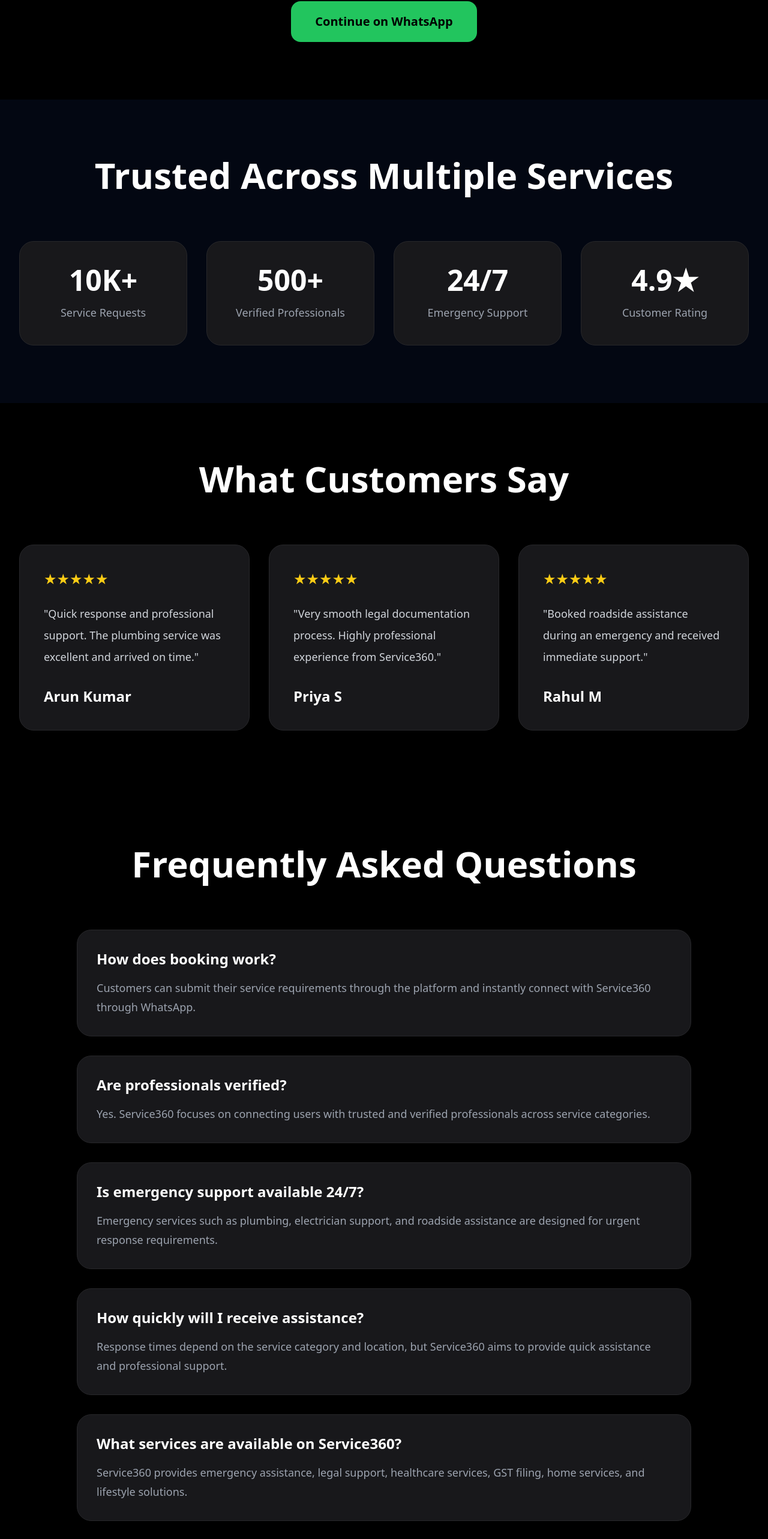
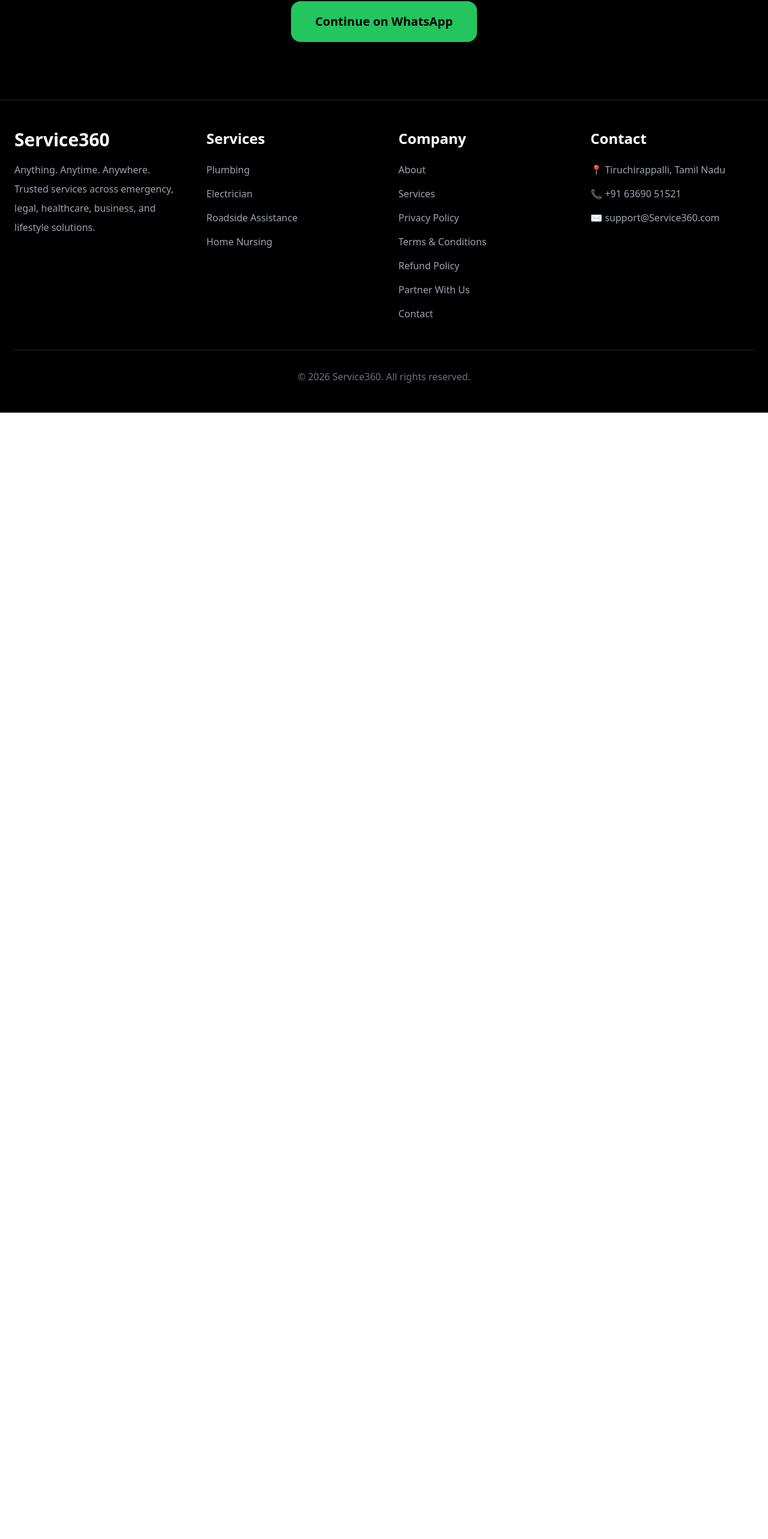
Before and after one commit to service-360/service360-website, a Next.js app: page / in a window 1280 px wide. Shown: the part 3729-6295 px from the top of the page at 60% size. After the commit the page ends 4417 px from the top, so only its background shows below. Built offline with nearby package versions, Linux system fonts and the light colour scheme.

Commit message:
Add partner with us page

```diff
--- a/app/page.js
+++ b/app/page.js
@@ -408,251 +408,6 @@
 
       </section>
 
-      {/* Stats Section */}
-      <section className="px-8 py-24 bg-gray-950">
-
-        <div className="max-w-7xl mx-auto">
-
-          <h2 className="text-5xl md:text-6xl font-bold text-center mb-20">
-            Trusted Across Multiple Services
-          </h2>
-
-          <div className="grid md:grid-cols-4 gap-8">
-
-            {[
-              {
-                number: "10K+",
-                label: "Service Requests"
-              },
-
-              {
-                number: "500+",
-                label: "Verified Professionals"
-              },
-
-              {
-                number: "24/7",
-                label: "Emergency Support"
-              },
-
-              {
-                number: "4.9★",
-                label: "Customer Rating"
-              }
-
-            ].map((stat) => (
-
-              <div
-                key={stat.label}
-                className="bg-zinc-900 border border-zinc-800 rounded-3xl p-10 text-center hover:border-white transition"
-              >
-
-                <h3 className="text-5xl font-bold mb-4">
-                  {stat.number}
-                </h3>
-
-                <p className="text-gray-400 text-lg">
-                  {stat.label}
-                </p>
-
-              </div>
-
-            ))}
-
-          </div>
-
-        </div>
-
-      </section>
-
-      {/* Testimonials */}
-      <section className="px-8 py-24 bg-black">
-
-        <div className="max-w-7xl mx-auto">
-
-          <h2 className="text-5xl md:text-6xl font-bold text-center mb-20">
-            What Customers Say
-          </h2>
-
-          <div className="grid md:grid-cols-3 gap-8">
-
-            {[
-              {
-                name: "Arun Kumar",
-                review:
-                  "Quick response and professional support. The plumbing service was excellent and arrived on time."
-              },
-
-              {
-                name: "Priya S",
-                review:
-                  "Very smooth legal documentation process. Highly professional experience from Service360."
-              },
-
-              {
-                name: "Rahul M",
-                review:
-                  "Booked roadside assistance during an emergency and received immediate support."
-              }
-
-            ].map((testimonial) => (
-
-              <div
-                key={testimonial.name}
-                className="bg-zinc-900 border border-zinc-800 rounded-3xl p-10 hover:border-white transition"
-              >
-
-                <div className="text-yellow-400 text-2xl mb-6">
-                  ★★★★★
-                </div>
-
-                <p className="text-gray-300 text-lg leading-9 mb-8">
-                  "{testimonial.review}"
-                </p>
-
-                <h3 className="text-2xl font-semibold">
-                  {testimonial.name}
-                </h3>
-
-              </div>
-
-            ))}
-
-          </div>
-
-        </div>
-
-      </section>
-
-      {/* FAQ Section */}
-      <section className="px-8 py-24 bg-black">
-
-        <div className="max-w-5xl mx-auto">
-
-          <h2 className="text-5xl md:text-6xl font-bold text-center mb-20">
-            Frequently Asked Questions
-          </h2>
-
-          <div className="space-y-8">
-
-            {[
-              {
-                question: "How does booking work?",
-                answer:
-                  "Customers can submit their service requirements through the platform and instantly connect with Service360 through WhatsApp."
-              },
-
-              {
-                question: "Are professionals verified?",
-                answer:
-                  "Yes. Service360 focuses on connecting users with trusted and verified professionals across service categories."
-              },
-
-              {
-                question: "Is emergency support available 24/7?",
-                answer:
-                  "Emergency services such as plumbing, electrician support, and roadside assistance are designed for urgent response requirements."
-              },
-
-              {
-                question: "How quickly will I receive assistance?",
-                answer:
-                  "Response times depend on the service category and location, but Service360 aims to provide quick assistance and professional support."
-              },
-
-              {
-                question: "What services are available on Service360?",
-                answer:
-                  "Service360 provides emergency assistance, legal support, healthcare services, GST filing, home services, and lifestyle solutions."
-              }
-
-            ].map((faq) => (
-
-              <div
-                key={faq.question}
-                className="bg-zinc-900 border border-zinc-800 rounded-3xl p-8 hover:border-white transition"
-              >
-
-                <h3 className="text-2xl font-bold mb-4">
-                  {faq.question}
-                </h3>
-
-                <p className="text-gray-400 text-lg leading-8">
-                  {faq.answer}
-                </p>
-
-              </div>
-
-            ))}
-
-          </div>
-
-        </div>
-
-      </section>
-
-      {/* Contact */}
-      <section
-        id="contact"
-        className="py-32 px-6 bg-gray-950 text-white"
-      >
-
-        <div className="max-w-4xl mx-auto text-center">
-
-          <h2 className="text-5xl md:text-6xl font-bold mb-10">
-            Contact Us
-          </h2>
-
-          <p className="text-gray-400 text-xl leading-9 mb-16">
-            Need legal assistance, home services,
-            or personal support? Reach out to our team
-            and we’ll connect you with trusted professionals.
-          </p>
-
-          <div className="grid md:grid-cols-3 gap-8">
-
-            <div className="bg-zinc-900 border border-zinc-800 rounded-3xl p-8">
-
-              <h3 className="text-2xl font-bold mb-4">
-                Email
-              </h3>
-
-              <p className="text-gray-400">
-                Email Coming Soon
-              </p>
-
-            </div>
-
-            <div className="bg-zinc-900 border border-zinc-800 rounded-3xl p-8">
-
-              <h3 className="text-2xl font-bold mb-4">
-                Phone
-              </h3>
-
-              <p className="text-gray-400">
-                +91 63690 51521
-              </p>
-
-            </div>
-
-            <div className="bg-zinc-900 border border-zinc-800 rounded-3xl p-8">
-
-              <h3 className="text-2xl font-bold mb-4">
-                Location
-              </h3>
-
-              <p className="text-gray-400">
-                Tiruchirappalli, Tamil Nadu
-              </p>
-
-            </div>
-
-          </div>
-
-        </div>
-
-      </section>
-
       {/* Footer */}
       <footer className="border-t border-gray-800 py-12 px-6 bg-black text-gray-400">
 
@@ -704,12 +459,7 @@
           </div>
 
           {/* Company */}
-
-<div>
-
-            <a href="/partner-with-us" className="hover:text-white transition">
-  Partner With Us
-</a>
+          <div>
 
             <h3 className="text-2xl font-semibold text-white mb-6">
               Company
@@ -732,9 +482,14 @@
               <a href="/terms-and-conditions" className="hover:text-white transition">
                 Terms & Conditions
               </a>
-            <a href="/refund-policy" className="hover:text-white transition">
-  Refund Policy
-</a>
+
+              <a href="/refund-policy" className="hover:text-white transition">
+                Refund Policy
+              </a>
+
+              <a href="/partner-with-us" className="hover:text-white transition">
+                Partner With Us
+              </a>
 
               <a href="#contact" className="hover:text-white transition">
                 Contact
```
